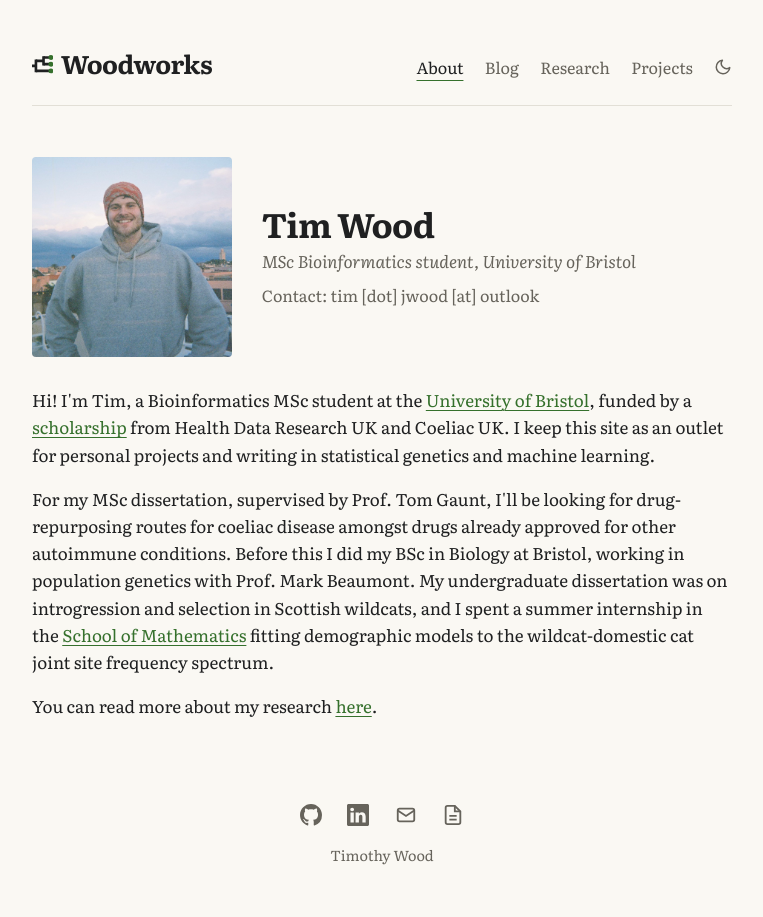
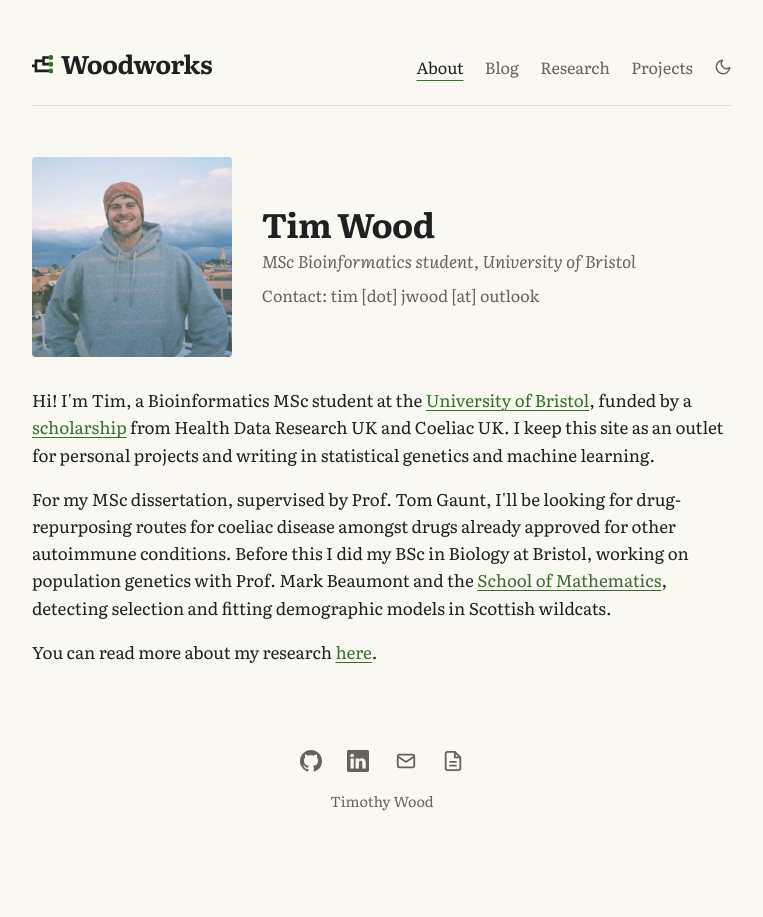
Before and after one commit to timj-wood/timj-wood.github.io, a Jekyll site: the page built from index.html, in a window 1280 px wide. Shown: the whole page, without its empty margins (258-1021 px from the left). Built offline with Jekyll 4.4.1, drawn with Linux system fonts in a browser that asks for light colours.

Commit message:
Update index.html

```diff
--- a/index.html
+++ b/index.html
@@ -20,9 +20,9 @@ redirect_from:
       I keep this site as an outlet for personal projects and writing in statistical genetics and machine learning.</p>
 
     <p>For my MSc dissertation, supervised by Prof. Tom Gaunt, I'll be looking for drug-repurposing routes for coeliac disease amongst drugs
-      already approved for other autoimmune conditions. Before this I did my BSc in Biology at Bristol, working in population genetics with
-      Prof. Mark Beaumont. My undergraduate dissertation was on introgression and selection in Scottish wildcats, and I spent a summer
-      internship in the <a href="https://www.bristolmathsresearch.org/statistical-science/">School of Mathematics</a> fitting demographic models to the wildcat-domestic cat joint site frequency spectrum.</p>
+      already approved for other autoimmune conditions. Before this I did my BSc in Biology at Bristol, working on population genetics
+      with Prof. Mark Beaumont and the <a href="https://www.bristolmathsresearch.org/statistical-science/">School of Mathematics</a>,
+      detecting selection and fitting demographic models in Scottish wildcats.</p>
 
     <p>You can read more about my research <a href="https://timj-wood.github.io/research/">here</a>.</p>
 
```
